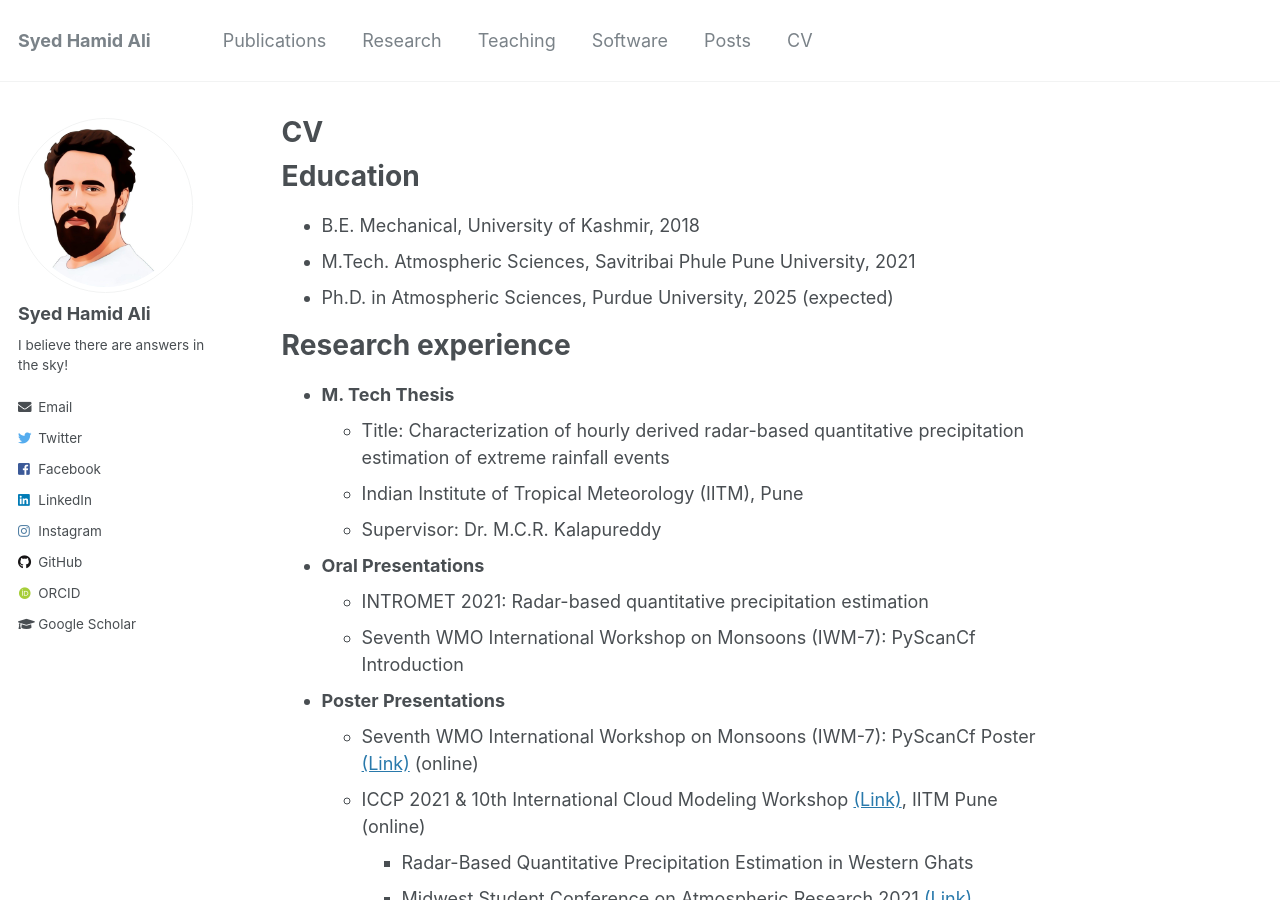
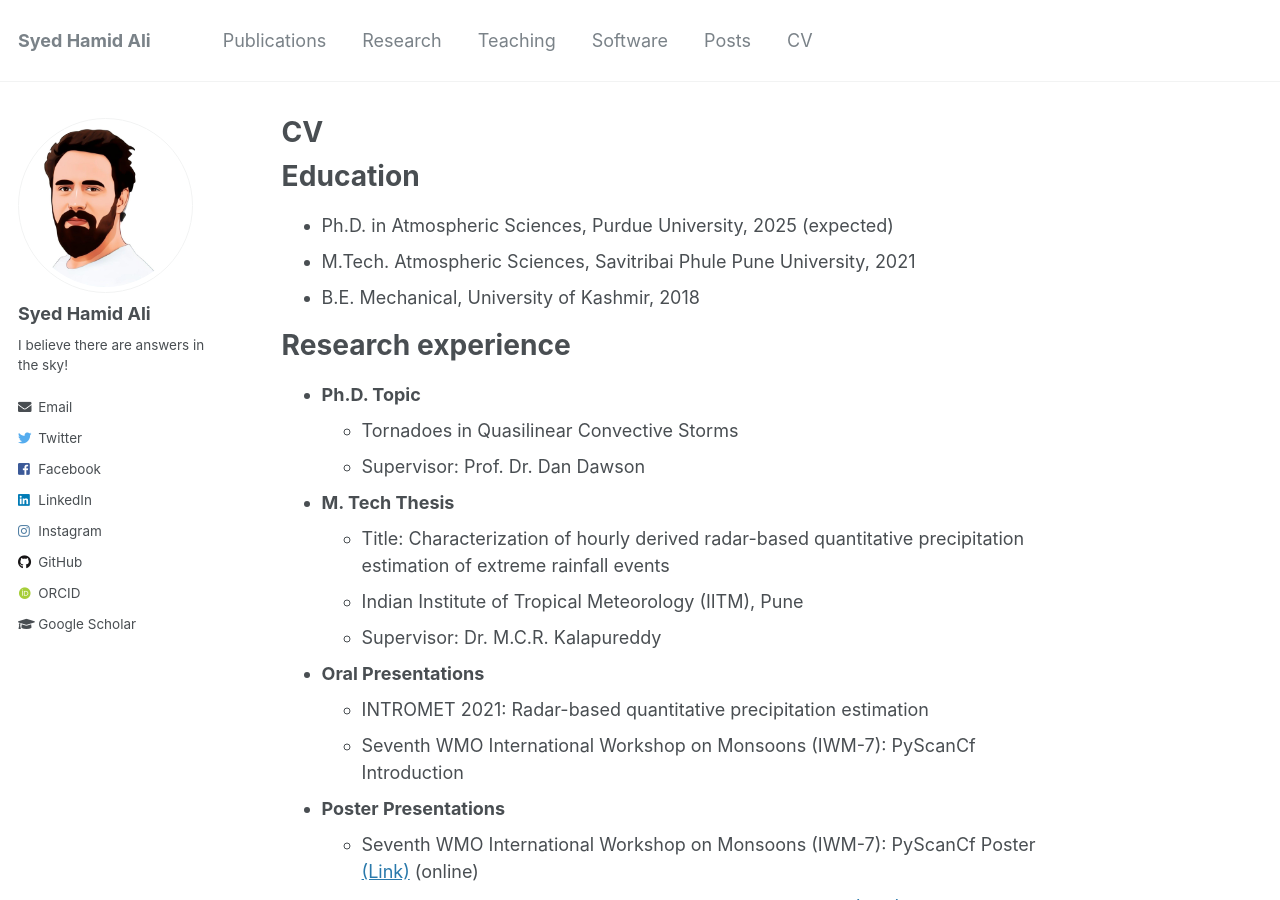
Before and after one commit to syedhamidali/syedhamidali.github.io, a Jekyll site: the page built from _pages/cv.md, in a window 1280 px wide and 900 px high. Built offline with Jekyll 4.4.1, drawn with Linux system fonts in a browser that asks for light colours; some web fonts are replaced.

Commit message:
update_CV

```diff
--- a/_pages/cv.md
+++ b/_pages/cv.md
@@ -10,12 +10,16 @@ redirect_from:
 
 Education
 ======
+* Ph.D. in Atmospheric Sciences, Purdue University, 2025 (expected)
+* M.Tech. Atmospheric Sciences, Savitribai Phule Pune University, 2021
 * B.E. Mechanical, University of Kashmir, 2018
-* M.Tech. Atmospheric Sciences, Savitribai Phule Pune University, 2021
-* Ph.D. in Atmospheric Sciences, Purdue University, 2025 (expected)
 
 Research experience
 ======
+* **Ph.D. Topic**
+  * Tornadoes in Quasilinear Convective Storms
+  * Supervisor: Prof. Dr. Dan Dawson
+
 * **M. Tech Thesis**
   * Title: Characterization of hourly derived radar-based quantitative precipitation estimation of extreme rainfall events
   * Indian Institute of Tropical Meteorology (IITM), Pune
```
